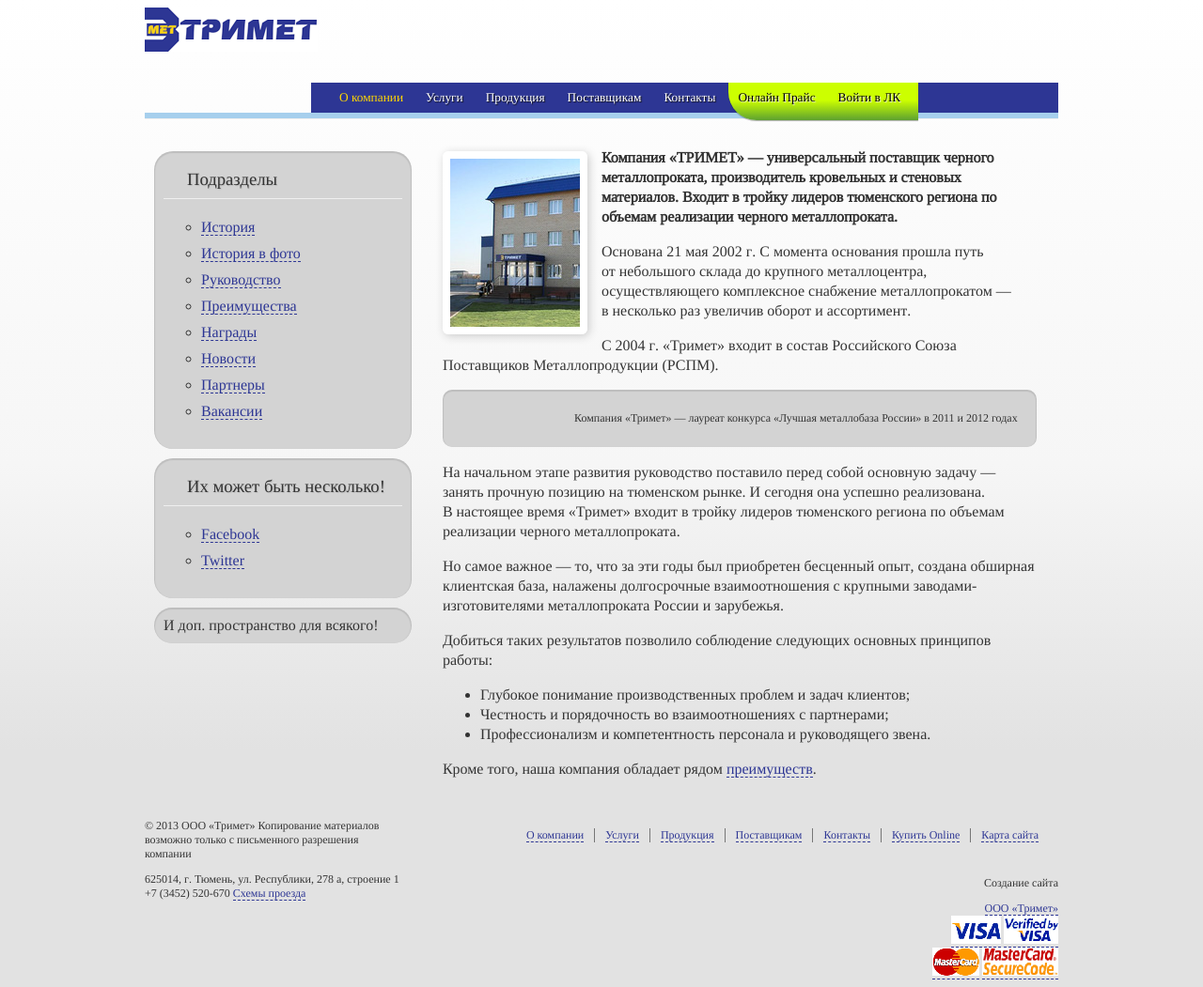
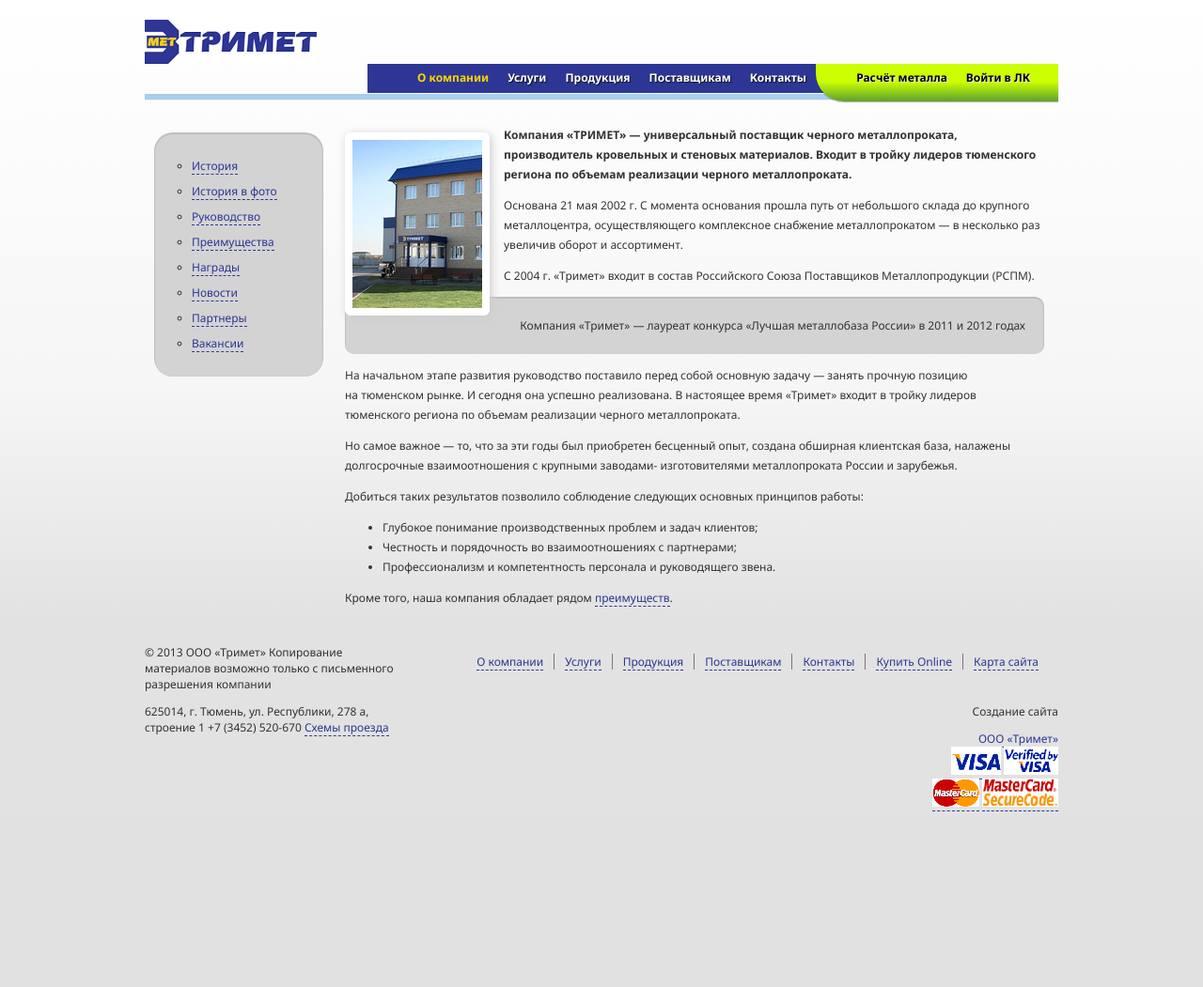
Before and after one commit to Trimet/trimetnew, a Django app: page /about/ in a window 1280 px wide. Shown: the whole page at 94% size. After the commit the page ends 864 px from the top, so only its background shows below. Run offline with Django 3.2, Linux system fonts and the light colour scheme; parts of the project's set-up code (start-up, migrations or seed data) failed here and were passed over.

Commit message:
styles & on

```diff
--- a/static/style.css
+++ b/static/style.css
@@ -6,11 +6,11 @@
 time{  font-style:italic; padding:0px 5px;}
 address{ font-size:11px; padding:10px 10px; text-align:right }
 body{
-	/*font-family: Cambria, Palatino, "Palatino Linotype", "Palatino LT STD", Georgia, serif;*/
-	font-family: 'Tinos' !important;
-	/*font-family: 'EB Garamond', serif;*/
+	/*font-family: 'Tinos';*/
+	font-family: 'Noto Sans';
+	/*font-family: 'PT Sans';*/
 	font-weight: 400;
-	font-size: 12pt;
+	font-size: 9pt;
 	color: #333;
 	-webkit-font-smoothing: antialiased;
 	-moz-font-smoothing: antialiased;
@@ -106,8 +106,10 @@
 	padding: 0px 10px;
 	color: #fff;
 	line-height: 30px;
-	font-size: 10pt;
+	font-size: 9pt;
 	text-shadow: 1px 1px 1px #111;
+	float:right;
+	font-weight: 700;
 	/*border: 1px solid #fff;*/
 	/*background: #2d3694; /* Old browsers */*/
 	/*background: -moz-linear-gradient(top, #4e5dff 0%, #2d3694 47%, #2d3694 100%); /* FF3.6+ */
@@ -125,7 +127,7 @@
 	color: #ffd700;
 }
 .navigation a:active{
-	background: #fff;
+	/*background: #fff;*/
 }
 
 #title h1 a, #title h1 a:hover, #title h1 a:hover, #title h1 a:hover  {
@@ -199,7 +201,13 @@
 
 }
 
-#logo{ background:url(/static/logo.png) no-repeat; height:80px; width:289px;}
+#logo{
+	background:url(/static/logo.png) no-repeat;
+	background-position:bottom left;
+	height:60px;
+	width:200px;
+	cursor: pointer;
+}
 
 .sidebar {
 	float: left;
@@ -212,9 +220,13 @@
 
 
 }
+.sidebar ul{
+	padding-left:30px;
+}
 .sidebar li{
 	padding:5px 0px;
 	list-style: circle;
+	font-size: 9pt;
 }
 blockquote{ padding:10px; margin:0px 0px; border-bottom:1px solid #dedede;}
 blockquote:before {
@@ -303,7 +315,7 @@
 }
 
 nav a.mm_active{
-	background: #2d3694;
+	/*background: #2d3694;*/
 	text-shadow: none;
 	/*box-shadow: none;*/
 	/*box-shadow: inset 0 1px 1px 1px rgba(0,0,0,0.3);*/
@@ -387,10 +399,12 @@
 .special_nav{
 	background-color: #ccff00;
 	height: 40px;
-	width:202px;
+	width:238px;
 	display:inline-block;
 	margin-bottom: -10px;
 	border-bottom-left-radius: 30px;
+	float:right;
+	padding-right: 20px;
 
 	background: -moz-linear-gradient(top, #ccff00 0%, #ccff00 47%, #5da130 100%); /* FF3.6+ */
 	background: -webkit-gradient(linear, left top, left bottom, color-stop(0%,#ccff00), color-stop(47%,#ccff00), color-stop(100%,#5da130)); /* Chrome,Safari4+ */
@@ -430,40 +444,44 @@
 @media screen and (min-width: 1401px){
 	#Wrapper{ width: 972px; margin:0px auto;}
 	#contents{
-	width: 65%;
+	width: 744px;
 	}
 	.navigation {
-		width:625px;
+		width:715px;
 	}
+	#sidebar-wrapper{ width:178px; }
 }
 @media screen and (min-width: 1200px) and (max-width: 1400px) {
 	#Wrapper{ width: 972px; margin:0px auto;}
 	#contents{
-	width: 65%;
+	width: 744px;
 	}
 	.navigation {
-		width:775px;
+		width:715px;
 	}
+	#sidebar-wrapper{ width:178px; }
 }
 @media screen and (min-width: 980px) and (max-width: 1200px) {
 	#Wrapper{ width: 972px; margin:0px auto;}
 	#contents{
-	width: 65%;
+	width: 744px;
 	}
 	#contents h1{ line-height:40px;}
 	.navigation {
-		width:775px;
+		width:715px;
 	}
+	#sidebar-wrapper{ width:178px; }
 }
 @media screen and (min-width: 961px) and (max-width: 979px) {
 	#Wrapper{ width: 960px; margin:0px auto;}
 	#contents{
-	width: 65%;
+	width: 744px;
 	}
 	#contents h1{ line-height:40px;}
 	.navigation {
-		width:775px;
+		width:715px;
 	}
+	#sidebar-wrapper{ width:178px; }
 }
 @media screen and (min-width: 859px) and (max-width: 960px) {
 	#Wrapper{ width: 830px; margin:0px auto;}
@@ -473,7 +491,7 @@
 	}
 	#contents h1{ line-height:40px;}
 	.navigation {
-		width:775px;
+		width:715px;
 	}
 }
 @media screen and (min-width: 761px) and (max-width: 860px) {
@@ -484,6 +502,9 @@
 	}
 	#contents h1{ font-size:30px; text-align:left; line-height:30px;}
 	.obj-ulinks { max-width:466px;}
+	.navigation {
+		width:715px;
+	}
 }
 
 
--- a/templates/about/index.html
+++ b/templates/about/index.html
@@ -4,7 +4,6 @@
 {% block sidebar %}
 <aside id="sidebar-wrapper">
     <nav class="sidebar">
-    <h1>Подразделы</h1>
     <ul>
     <li {% if smenu == "history" %}class="sm_active"{% endif %}><a href="/about/history/" title="История" class="sm_link" onclick="return false">История</a></li>
         <li {% if smenu == "photo" %}class="sm_active"{% endif %}><a href="/wordpress/photo/" title="История в фото" class="sm_link" onclick="return false">История в фото</a></li>
@@ -16,16 +15,6 @@
         <li {% if smenu == "vacancies" %}class="sm_active"{% endif %}><a href="/about/vacancies/" title="Вакансии" class="sm_link" onclick="return false">Вакансии</a></li>
     </ul>
     </nav>
-    <nav class="sidebar">
-    <h1>Их может быть несколько!</h1>
-    <ul>
-        <li><a href="#" target="_blank">Facebook</a>
-        <li><a href="#" target="_blank">Twitter</a>
-    </ul>
-    </nav>
-<section class="sidebar">
-И доп. пространство для всякого!
-</section>
 
 </aside>
 {% endblock %}
--- a/templates/base/base.html
+++ b/templates/base/base.html
@@ -5,8 +5,8 @@
         <meta charset="utf-8" />
         <meta name="viewport" content="width=device-width; initial-scale=1" />
         <title>{{ title }}</title>
-        <!-- <link href='http://fonts.googleapis.com/css?family=Exo+2|Tinos|Tenor+Sans|Ledger|Poiret+One|EB+Garamond' rel='stylesheet' type='text/css'> -->
-        <link href='http://fonts.googleapis.com/css?family=Tinos&subset=latin,cyrillic-ext,cyrillic' rel='stylesheet' type='text/css'>
+        <!-- <link href='http://fonts.googleapis.com/css?family=Tinos&subset=latin,cyrillic-ext,cyrillic' rel='stylesheet' type='text/css'> -->
+        <link href='http://fonts.googleapis.com/css?family=Tinos:400,700|Noto+Sans:400,700&subset=latin,cyrillic-ext' rel='stylesheet' type='text/css'>
         <link rel="stylesheet" type="text/css" href="{% static 'style.css' %}" />
         <script type="text/javascript" src="{% static 'js/jquery-1.10.2.min.js' %}"></script>
         <script type="text/javascript" src="{% static 'js/my.js' %}"></script>
@@ -28,15 +28,15 @@
         <!-- Nav Element Starts Here -->
         <div id="nav_div">
         <nav class="navigation">
+            <span class="special_nav">
+                <a class="mm_link {% if cmenu == "kabinet" %}mm_active{% endif %}" href="/kabinet/" onclick="return false" title="Войти в ЛК">Войти в ЛК</a>
+                <a class="mm_link {% if cmenu == "catalog" %}mm_active{% endif %}" href="/catalog/" onclick="return false" title="Онлайн Прайс">Расчёт металла</a>
+            </span>
+            <a class="mm_link {% if cmenu == "contacts" %}mm_active{% endif %}" href="/contacts/" onclick="return false" title="Контакты">Контакты</a>
+            <a class="mm_link {% if cmenu == "suppliers" %}mm_active{% endif %}" href="/suppliers/" onclick="return false" title="Поставщикам">Поставщикам</a>
+            <a class="mm_link {% if cmenu == "products" %}mm_active{% endif %}" href="/products/" onclick="return false" title="Продукция">Продукция</a>
+            <a class="mm_link {% if cmenu == "services" %}mm_active{% endif %}" href="/services/" onclick="return false" title="Услуги">Услуги</a>
             <a class="mm_link {% if cmenu == "about" %}mm_active{% endif %}" href="/about/" onclick="return false" title="О компании">О компании</a>
-            <a class="mm_link {% if cmenu == "services" %}mm_active{% endif %}" href="/services/" onclick="return false" title="Услуги">Услуги</a>
-            <a class="mm_link {% if cmenu == "products" %}mm_active{% endif %}" href="/products/" onclick="return false" title="Продукция">Продукция</a>
-            <a class="mm_link {% if cmenu == "suppliers" %}mm_active{% endif %}" href="/suppliers/" onclick="return false" title="Поставщикам">Поставщикам</a>
-            <a class="mm_link {% if cmenu == "contacts" %}mm_active{% endif %}" href="/contacts/" onclick="return false" title="Контакты">Контакты</a>
-            <span class="special_nav">
-                <a class="mm_link {% if cmenu == "catalog" %}mm_active{% endif %}" href="/catalog/" onclick="return false" title="Онлайн Прайс">Онлайн Прайс</a>
-                <a class="mm_link {% if cmenu == "kabinet" %}mm_active{% endif %}" href="/kabinet/" onclick="return false" title="Войти в ЛК">Войти в ЛК</a>
-            </span>
         </nav>
         </div>
 
```
Also changed, not shown: templates/about/index_ajax.html (+0 -11 lines).
